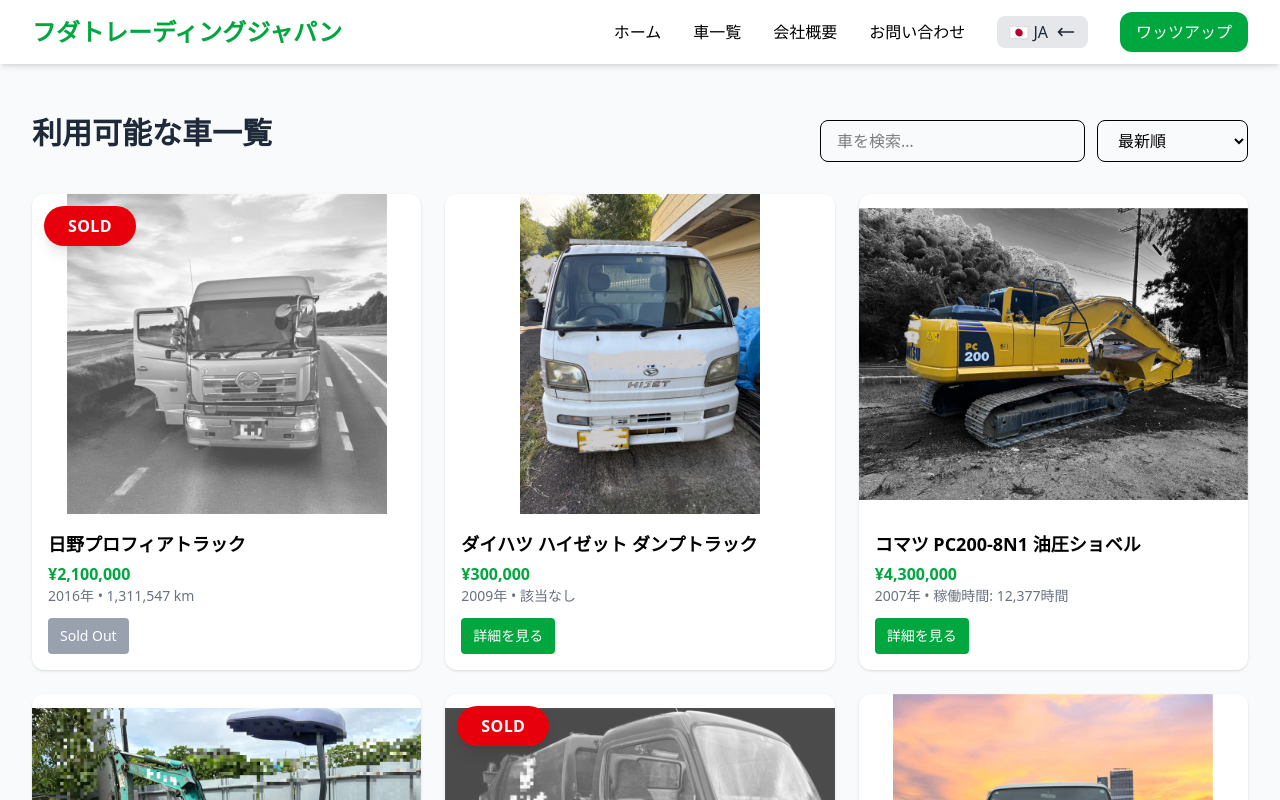
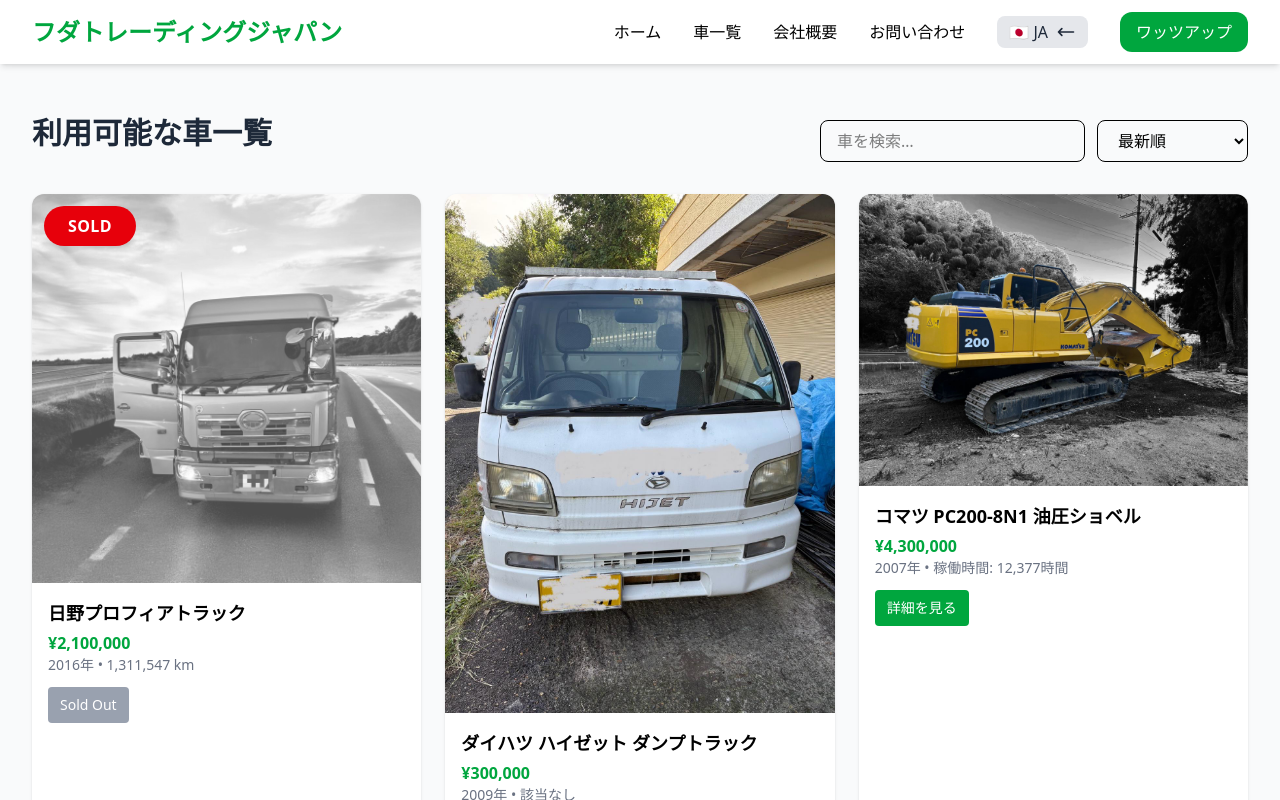
Before and after one commit to ashfaqazad/huda-frontend, a React (Vite) app: page /ja/cars in a window 1280 px wide. Shown: the top 800 px of the page. Built offline with nearby package versions, Linux system fonts and the light colour scheme.

Commit message:
updated car page only

```diff
--- a/src/pages/Cars.jsx
+++ b/src/pages/Cars.jsx
@@ -90,7 +90,7 @@
                   <img
                     src={car.img}
                     alt={car.title[currentLanguage] || car.title.en}
-                    className={`w-full h-80 object-contain rounded-t-xl transition duration-300 ${car.status === "sold" ? "grayscale opacity-70" : ""
+                    className={`w-full h-auto object-cover rounded-t-xl transition duration-300 ${car.status === "sold" ? "grayscale opacity-70" : ""
                       }`}
                   />
 
```
